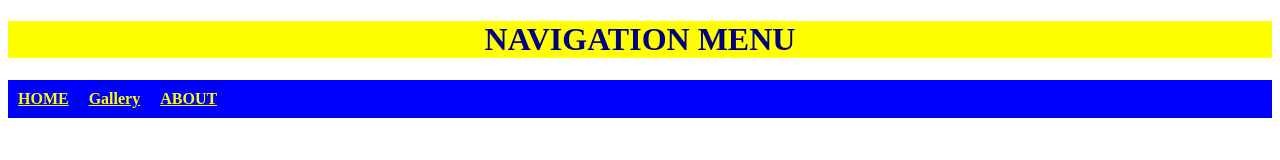
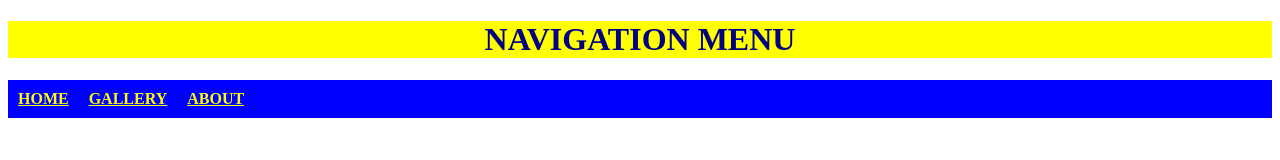
Before and after one commit to praveen21-ai/praveen-project, a plain HTML site: page HOME.html in a window 1280 px wide. Drawn offline with Linux system fonts and the light colour scheme.

Commit message:
Update HOME.html

```diff
--- a/HOME.html
+++ b/HOME.html
@@ -28,7 +28,7 @@
        <h1 style= "background-color:yellow;color:navy;"> NAVIGATION MENU </h1>
       <div class="navebar">
    <a href ="index.html">  HOME</a>
-   <a href ="gallery.html"> Gallery </a>
+   <a href ="gallery.html"> GALLERY</a>
    <a href ="about.html"> ABOUT </a>
 
      </div>
```
